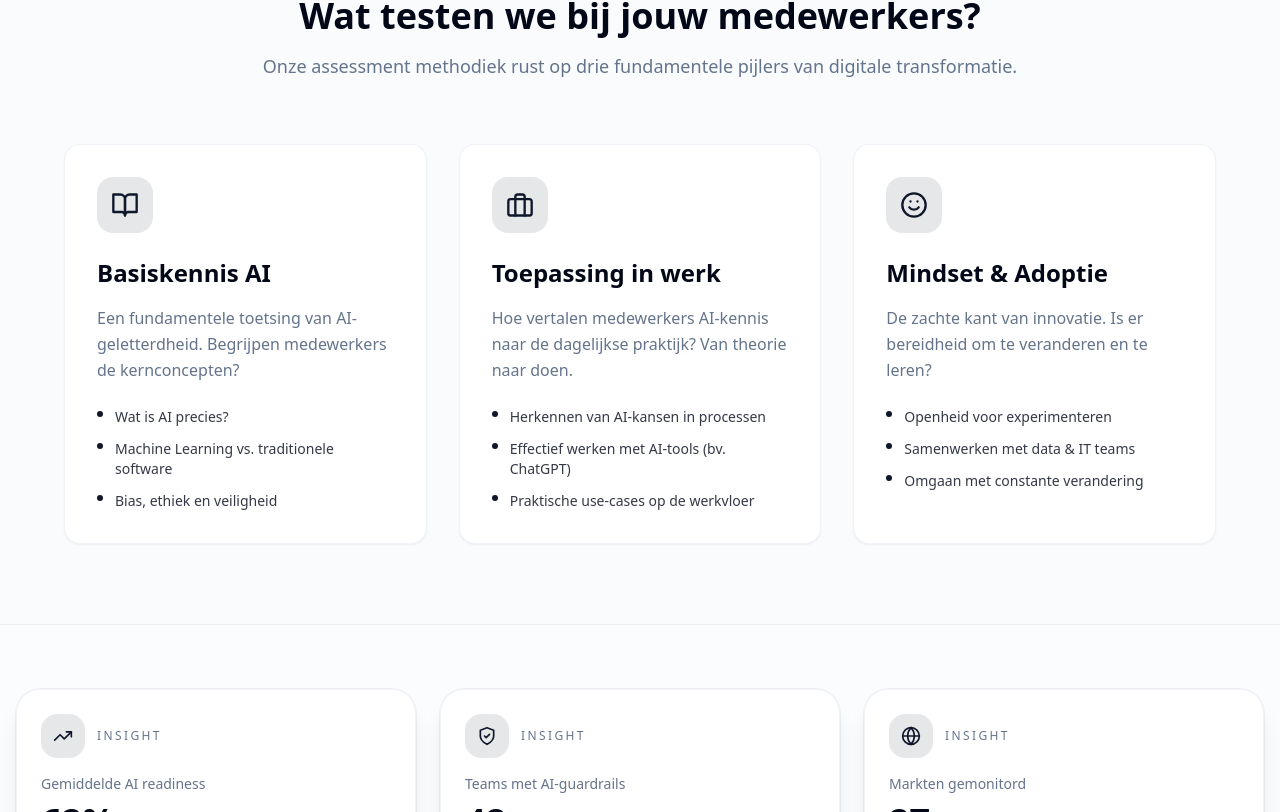
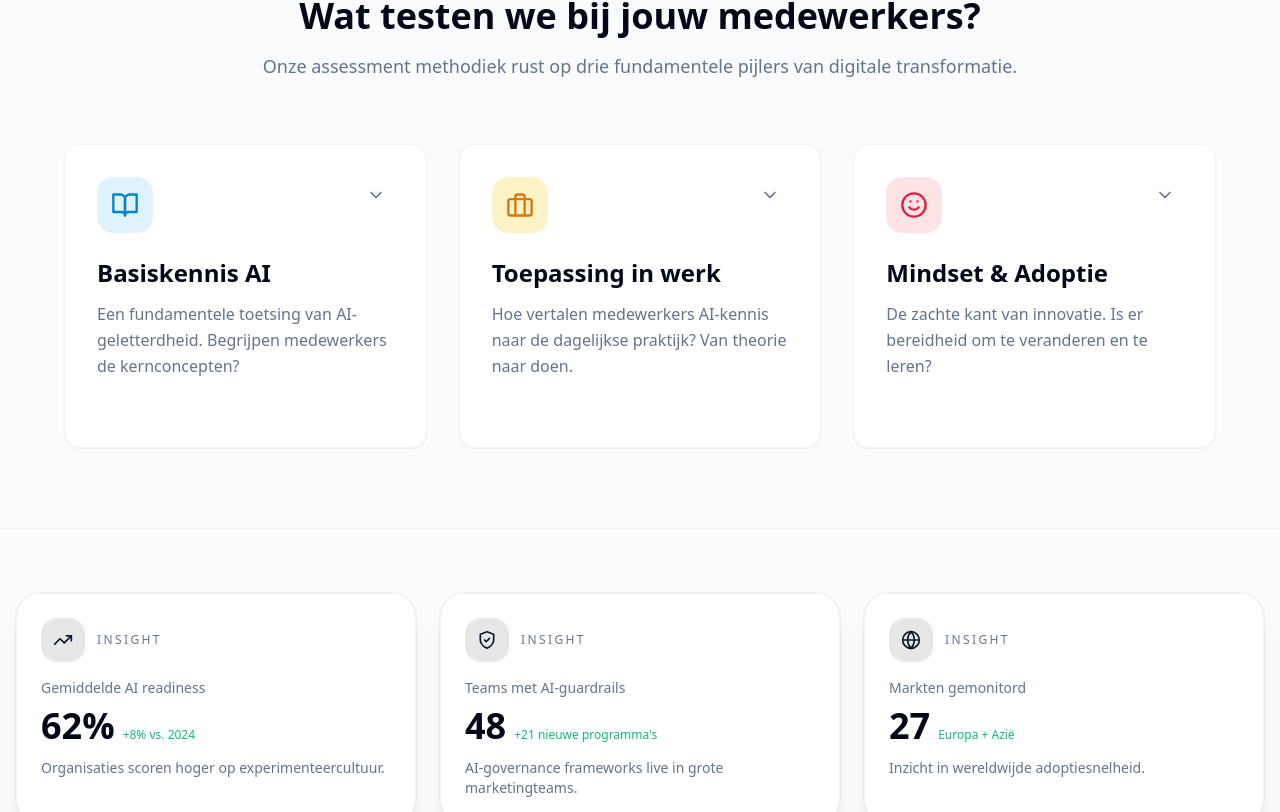
Before and after one commit to ThijsKeybets123/Ai-adoptie, a React (Vite) app: page / in a window 1280 px wide. Shown: the part 1588-2400 px from the top of the page. Built offline with nearby package versions, Linux system fonts and the light colour scheme.

Commit message:
Enhance Test Modules section with colors and expandable details (accordion)

```diff
--- a/src/Index.tsx
+++ b/src/Index.tsx
@@ -269,9 +269,13 @@ const benefits = [
 
 const testModules = [
   {
+    id: 1,
     title: "Basiskennis AI",
     description: "Een fundamentele toetsing van AI-geletterdheid. Begrijpen medewerkers de kernconcepten?",
     icon: BookOpen,
+    color: "text-sky-600 dark:text-sky-400",
+    bgColor: "bg-sky-100 dark:bg-sky-900/30",
+    borderColor: "hover:border-sky-200 dark:hover:border-sky-800",
     bullets: [
       "Wat is AI precies?",
       "Machine Learning vs. traditionele software",
@@ -279,9 +283,13 @@ const testModules = [
     ]
   },
   {
+    id: 2,
     title: "Toepassing in werk",
     description: "Hoe vertalen medewerkers AI-kennis naar de dagelijkse praktijk? Van theorie naar doen.",
     icon: Briefcase,
+    color: "text-amber-600 dark:text-amber-400",
+    bgColor: "bg-amber-100 dark:bg-amber-900/30",
+    borderColor: "hover:border-amber-200 dark:hover:border-amber-800",
     bullets: [
       "Herkennen van AI-kansen in processen",
       "Effectief werken met AI-tools (bv. ChatGPT)",
@@ -289,9 +297,13 @@ const testModules = [
     ]
   },
   {
+    id: 3,
     title: "Mindset & Adoptie",
     description: "De zachte kant van innovatie. Is er bereidheid om te veranderen en te leren?",
     icon: Smile,
+    color: "text-rose-600 dark:text-rose-400",
+    bgColor: "bg-rose-100 dark:bg-rose-900/30",
+    borderColor: "hover:border-rose-200 dark:hover:border-rose-800",
     bullets: [
       "Openheid voor experimenteren",
       "Samenwerken met data & IT teams",
@@ -304,6 +316,7 @@ const Index = () => {
   const [selectedBarrier, setSelectedBarrier] = useState<typeof barriers[0] | null>(null);
   const [selectedStrategy, setSelectedStrategy] = useState<typeof strategies[0] | null>(null);
   const [selectedBenefit, setSelectedBenefit] = useState<typeof benefits[0] | null>(null);
+  const [expandedModule, setExpandedModule] = useState<number | null>(null);
   const { user } = useAuth();
   const navigate = useNavigate();
 
@@ -479,28 +492,50 @@ const Index = () => {
           </div>
 
           <div className="grid grid-cols-1 md:grid-cols-3 gap-8 max-w-6xl mx-auto">
-            {testModules.map((module, index) => (
+            {testModules.map((module) => {
+              const isExpanded = expandedModule === module.id;
+
+              return (
                 <div
-                key={module.title}
-                className="bg-card p-8 rounded-2xl shadow-sm border border-border/50 hover:shadow-lg transition-all hover:-translate-y-1 group"
+                  key={module.id}
+                  className={`bg-card p-8 rounded-2xl shadow-sm border transition-all duration-300 cursor-pointer group ${isExpanded ? 'ring-2 ring-primary/5 shadow-lg' : 'border-border/50 hover:shadow-lg hover:-translate-y-1'} ${module.borderColor}`}
+                  onClick={() => setExpandedModule(isExpanded ? null : module.id)}
                 >
-                <div className="h-14 w-14 bg-primary/10 rounded-2xl flex items-center justify-center mb-6 text-primary group-hover:scale-110 transition-transform duration-300">
+                  <div className="flex justify-between items-start mb-6">
+                    <div className={`h-14 w-14 ${module.bgColor} ${module.color} rounded-2xl flex items-center justify-center transition-transform duration-300 ${!isExpanded && 'group-hover:scale-110'}`}>
                       <module.icon className="h-7 w-7" />
                     </div>
-                <h3 className="text-2xl font-bold mb-4 text-foreground">{module.title}</h3>
-                <p className="text-muted-foreground mb-6 leading-relaxed">
+                    <div className={`p-2 rounded-full hover:bg-muted transition-colors ${isExpanded ? 'bg-muted' : ''}`}>
+                      <ChevronDown className={`h-5 w-5 text-muted-foreground transition-transform duration-300 ${isExpanded ? 'rotate-180' : ''}`} />
+                    </div>
+                  </div>
+
+                  <h3 className="text-2xl font-bold mb-3 text-foreground">{module.title}</h3>
+                  <p className="text-muted-foreground leading-relaxed">
                     {module.description}
                   </p>
+
+                  <div className={`grid transition-all duration-300 ease-in-out ${isExpanded ? 'grid-rows-[1fr] opacity-100 mt-6 pt-6 border-t border-border/50' : 'grid-rows-[0fr] opacity-0'}`}>
+                    <div className="overflow-hidden">
                       <ul className="space-y-3">
                         {module.bullets.map((bullet, idx) => (
                           <li key={idx} className="flex items-start gap-3 text-sm text-foreground/80">
-                      <div className="mt-1 h-1.5 w-1.5 rounded-full bg-primary shrink-0" />
+                            <CheckCircle2 className={`mt-0.5 h-4 w-4 shrink-0 ${module.color}`} />
                             <span>{bullet}</span>
                           </li>
                         ))}
                       </ul>
                     </div>
-            ))}
+                  </div>
+
+                  {!isExpanded && (
+                    <div className="mt-4 text-sm font-medium text-primary opacity-0 group-hover:opacity-100 transition-opacity flex items-center gap-1">
+                      Bekijk details
+                    </div>
+                  )}
+                </div>
+              )
+            })}
           </div>
         </div>
       </section>
```
Lines whose indentation alone changed are shown as unchanged.
